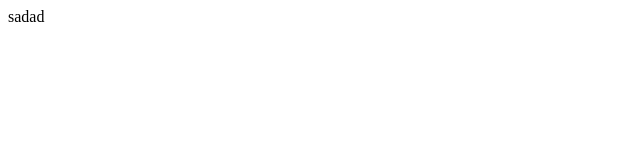
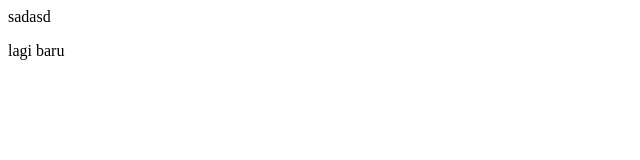
Before and after one commit to SyahmiJasni/demo-repo, a plain HTML site: page index.html in a window 1280 px wide. Shown: the full height of the page, 0-640 px from the left. Drawn offline with Linux system fonts and the light colour scheme.

Commit message:
Added lagi baru

```diff
--- a/index.html
+++ b/index.html
@@ -7,6 +7,7 @@
     <title>Docuasdament</title>
 </head>
 <body>
-    sadad
+    sadasd
+    <p>lagi baru</p>
 </body>
 </html>
```
